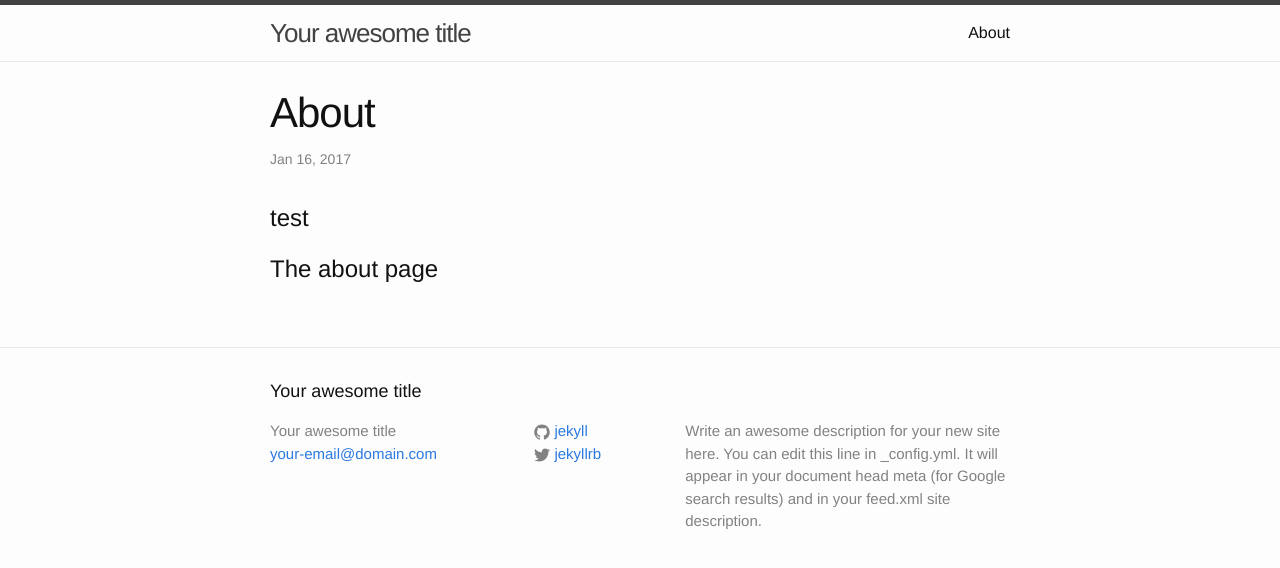
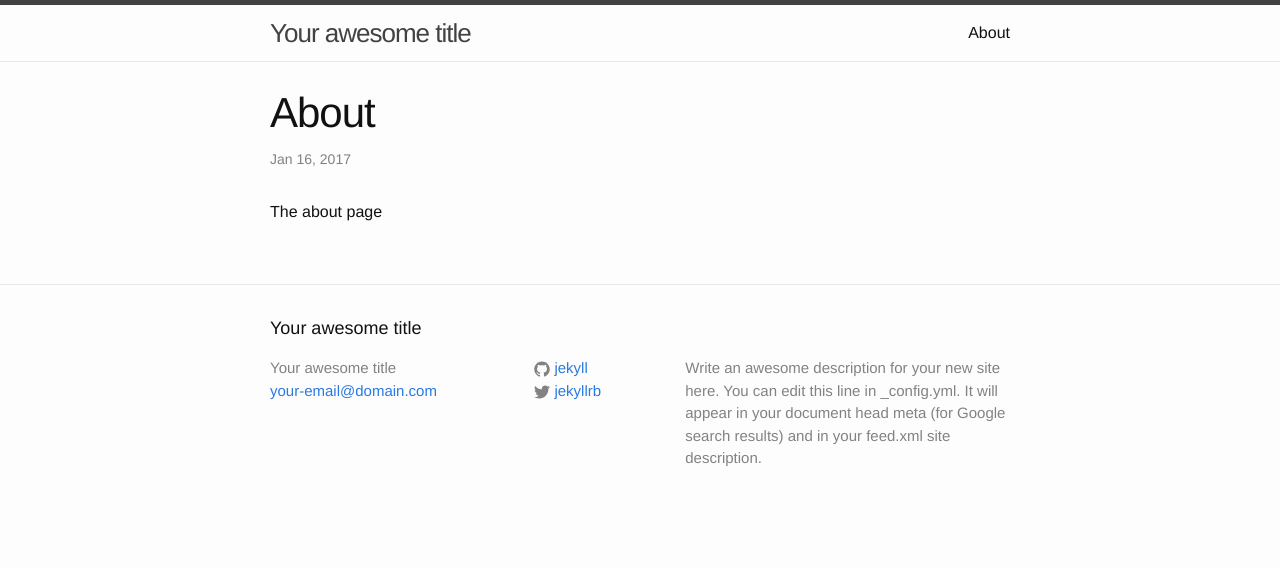
Before and after one commit to chrismuccioli/jeffrey-silverstein-portfolio, a Jekyll site: the page built from about.markdown, in a window 1280 px wide. Shown: the top 568 px of the page. Built offline with Jekyll 4.4.1, drawn with Linux system fonts in a browser that asks for light colours.

Commit message:
removed test

```diff
--- a/_layouts/post.html
+++ b/_layouts/post.html
@@ -8,7 +8,7 @@ layout: default
     <h1 class="post-title" itemprop="name headline">{{ page.title }}</h1>
     <p class="post-meta"><time datetime="{{ page.date | date_to_xmlschema }}" itemprop="datePublished">{{ page.date | date: "%b %-d, %Y" }}</time>{% if page.author %} • <span itemprop="author" itemscope itemtype="http://schema.org/Person"><span itemprop="name">{{ page.author }}</span></span>{% endif %}</p>
   </header>
-<h1>test<h1>
+
   <div class="post-content" itemprop="articleBody">
     {{ content }}
   </div>
```
